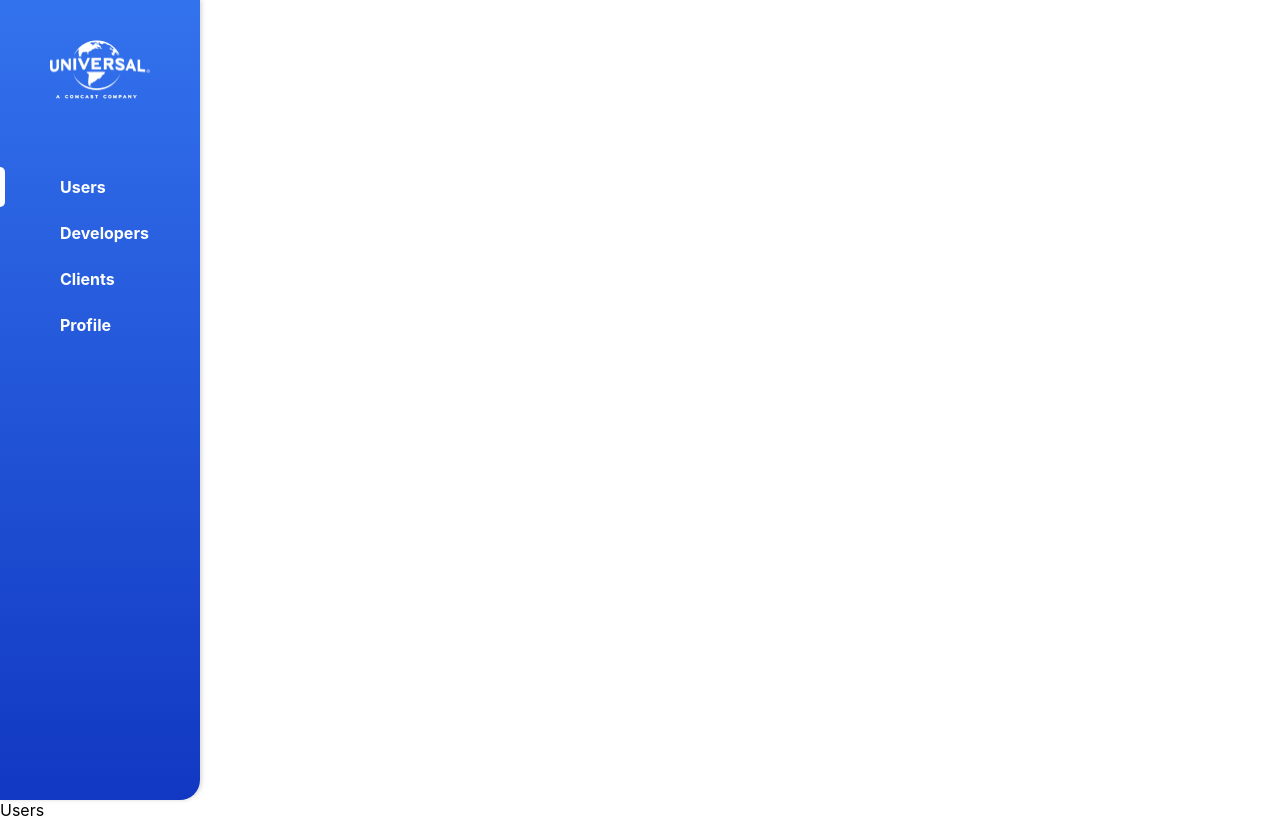
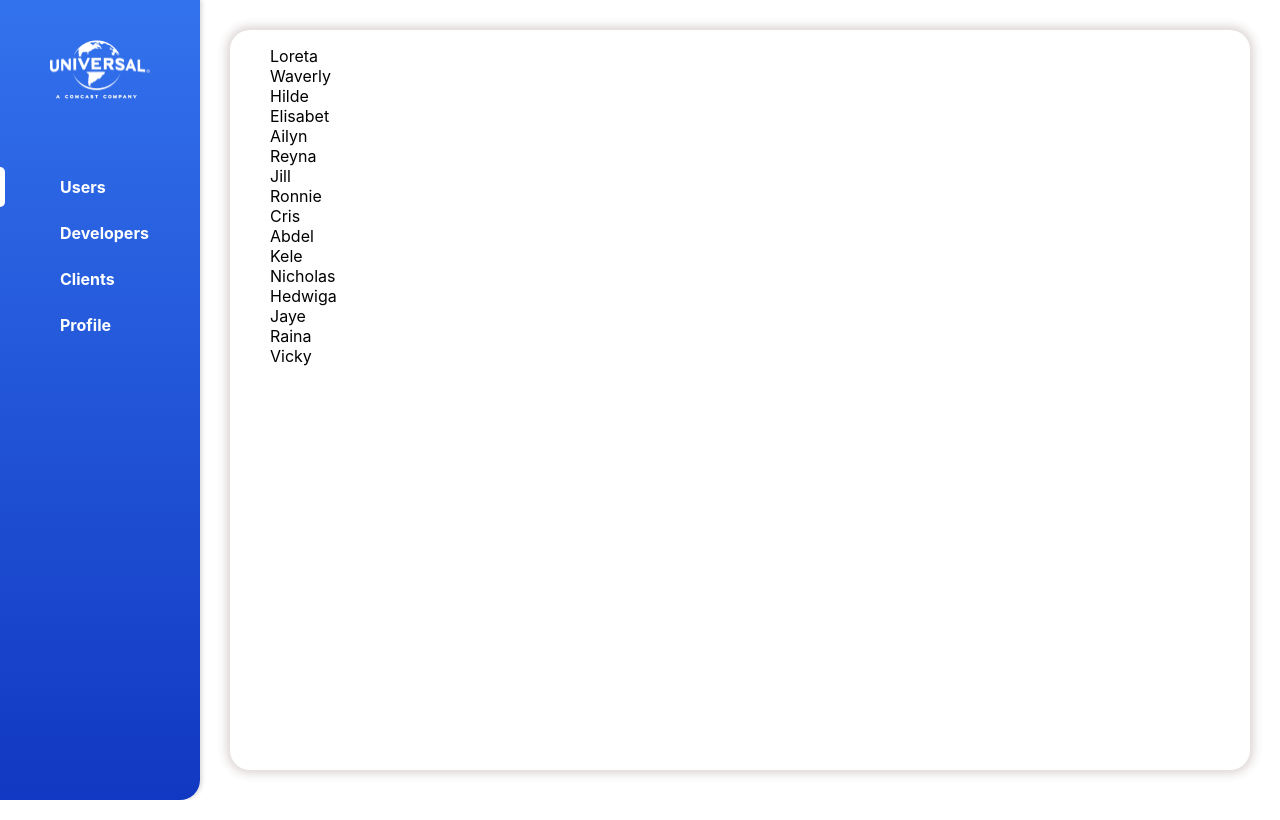
Before and after one commit to Slokyy/react-dashboard, a React (Create React App) app: page /users in a window 1280 px wide. Built offline with nearby package versions, Linux system fonts and the light colour scheme; data requests are answered from the project's data file.

Commit message:
Finished sidebar, started table template with search bar

```diff
--- a/src/index.css
+++ b/src/index.css
@@ -43,6 +43,7 @@ body {
 	-webkit-font-smoothing: antialiased;
 	-moz-osx-font-smoothing: grayscale;
 	position: relative;
+	overflow-x: hidden;
 }
 
 h2 {
@@ -348,6 +349,10 @@ ul li a {
 	display: flex;
 }
 
+.container.grid {
+	grid-template-columns: auto 1fr;
+}
+
 /* ============================================ */
 /* ============== MEDIA QUERIES =============== */
 /* ============================================ */
--- a/src/pages/App.css
+++ b/src/pages/App.css
@@ -1,38 +1,7 @@
-.App {
-  text-align: center;
+.main-container {
+	margin: 30px;
+	box-shadow: 0 0 10px 4px rgb(223, 215, 215);
+	border-radius: 20px;
+	max-height: calc(100vh - 60px);
+	overflow-y: hidden;
 }
-
-.App-logo {
-  height: 40vmin;
-  pointer-events: none;
-}
-
-@media (prefers-reduced-motion: no-preference) {
-  .App-logo {
-    animation: App-logo-spin infinite 20s linear;
-  }
-}
-
-.App-header {
-  background-color: #282c34;
-  min-height: 100vh;
-  display: flex;
-  flex-direction: column;
-  align-items: center;
-  justify-content: center;
-  font-size: calc(10px + 2vmin);
-  color: white;
-}
-
-.App-link {
-  color: #61dafb;
-}
-
-@keyframes App-logo-spin {
-  from {
-    transform: rotate(0deg);
-  }
-  to {
-    transform: rotate(360deg);
-  }
-}
--- a/src/pages/App.js
+++ b/src/pages/App.js
@@ -13,12 +13,16 @@ import Login from "./login/Login";
 import Users from "./Users/Users";
 import Developers from "./Developers/Developers";
 import Clients from "./Clients/Clients";
-import MyProfile from "./MyProfile/MyPRofile";
+import MyProfile from "./MyProfile/MyProfile";
+import SideBar from "../components/SideBar";
 
 function App() {
 	return (
 		<AppProvider>
 			<Router>
+				<div className="container grid">
+					<SideBar />
+					<main className="main-container">
 						<Routes>
 							<Route path="/" element={<Navigate replace to="/users" />} />
 							<Route path="/users" element={<Users />} />
@@ -28,6 +32,8 @@ function App() {
 							<Route path="/login" element={<Login />} />
 							<Route path="/reset-password" element={<ResetPassword />} />
 						</Routes>
+					</main>
+				</div>
 			</Router>
 		</AppProvider>
 	);
--- a/src/pages/Clients/Clients.js
+++ b/src/pages/Clients/Clients.js
@@ -1,13 +1,7 @@
 import React from "react";
-import SideBar from "../../components/SideBar";
 
 const Clients = () => {
-	return (
-		<>
-			<SideBar />
-			<div>Clients</div>
-		</>
-	);
+	return <div>Clients</div>;
 };
 
 export default Clients;
--- a/src/pages/Developers/Developers.js
+++ b/src/pages/Developers/Developers.js
@@ -1,13 +1,7 @@
 import React from "react";
-import SideBar from "../../components/SideBar";
 
 const Developers = () => {
-	return (
-		<>
-			<SideBar />
-			<div>Developers</div>
-		</>
-	);
+	return <div>Developers</div>;
 };
 
 export default Developers;
--- a/src/pages/MyProfile/MyPRofile.js
+++ b/src/pages/MyProfile/MyPRofile.js
@@ -1,13 +1,7 @@
 import React from "react";
-import SideBar from "../../components/SideBar";
 
 const MyProfile = () => {
-	return (
-		<>
-			<SideBar />
-			<div>MyProfile</div>
-		</>
-	);
+	return <div>MyProfile</div>;
 };
 
 export default MyProfile;
--- a/src/pages/Users/Users.js
+++ b/src/pages/Users/Users.js
@@ -1,11 +1,31 @@
-import React from "react";
-import SideBar from "../../components/SideBar";
+import React, { useState, useEffect } from "react";
+import { useGlobalState } from "../context";
+
+const url = "http://localhost:8000/users";
 
 const Users = () => {
+	const [users, setUsers] = useState();
+	const [isLoading, setIsLoading] = useState(true);
+
+	// const [isLoading, setIsLoading] = useState(true);
+
+	const { fetchUsers } = useGlobalState();
+
+	useEffect(() => {
+		fetchUsers(url, setUsers, setIsLoading);
+	}, []);
+
 	return (
 		<>
-			<SideBar />
-			<div>Users</div>
+			{isLoading && <div>Loading....</div>}
+			{!users && !isLoading && <div>Prazna tabela.....</div>}
+			{users && (
+				<ul>
+					{users.map((user) => {
+						return <li key={user.id}>{user.first_name}</li>;
+					})}
+				</ul>
+			)}
 		</>
 	);
 };
--- a/src/pages/context.js
+++ b/src/pages/context.js
@@ -2,12 +2,51 @@ import React, { useState, useEffect, useContext } from "react";
 const AppContext = React.createContext();
 
 const AppProvider = ({ children }) => {
+	const fetchUsers = (url, setUsers, setIsLoading) => {
+		fetch(url, {
+			method: "GET",
+		})
+			.then((res) => {
+				if (!res.ok) {
+					setIsLoading(false);
+					throw Error("OK: Bad response", res.status);
+				}
+				return res.json();
+			})
+			.then((data) => {
+				setUsers(data);
+				setIsLoading(false);
+				console.log(data);
+			})
+			.catch((err) => {
+				console.log("Error message: ", err);
+				setIsLoading(false);
+			});
+	};
+
 	const handleLocationPath = () => {
 		const page = window.location.pathname.replace(/^\/|\/$/g, "");
 		return page;
 	};
+
+	/* const useFetchID = (url, id, method) => {
+
+		useEffect(() => {
+			fetch(url + id, {
+				method: method,
+			}).then(
+
+			)
+		}, [])
+	} */
+
 	return (
-		<AppContext.Provider value={{ handleLocationPath }}>
+		<AppContext.Provider
+			value={{
+				handleLocationPath,
+				fetchUsers,
+			}}
+		>
 			{children}
 		</AppContext.Provider>
 	);
```
Also changed, not shown: src/components/Header.js (deleted, +0 -7 lines), src/components/Table/SearchHeader.js (added, +13 -0 lines), src/components/Table/Table.js (added, +25 -0 lines). Lines whose indentation alone changed are shown as unchanged.
